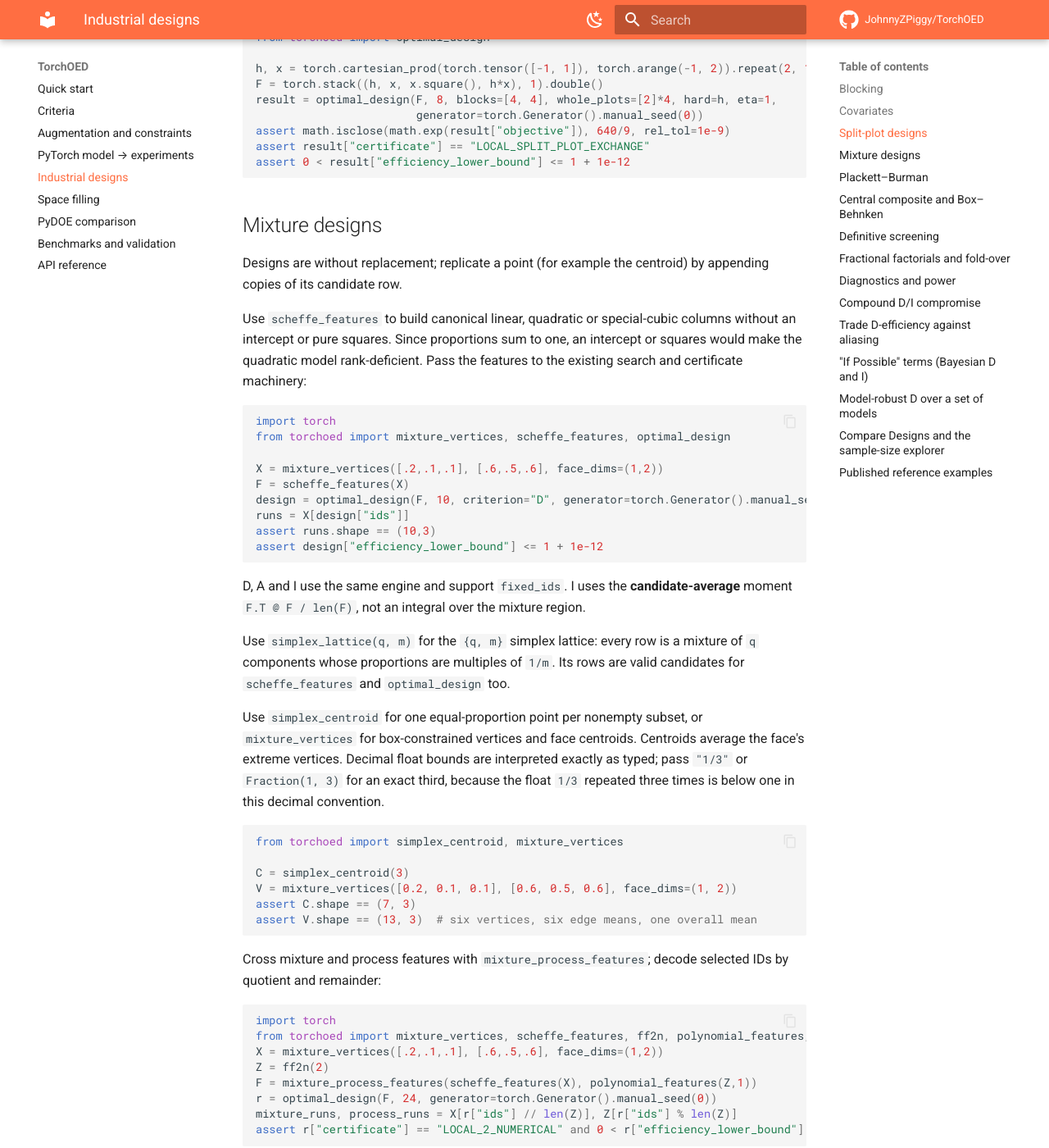
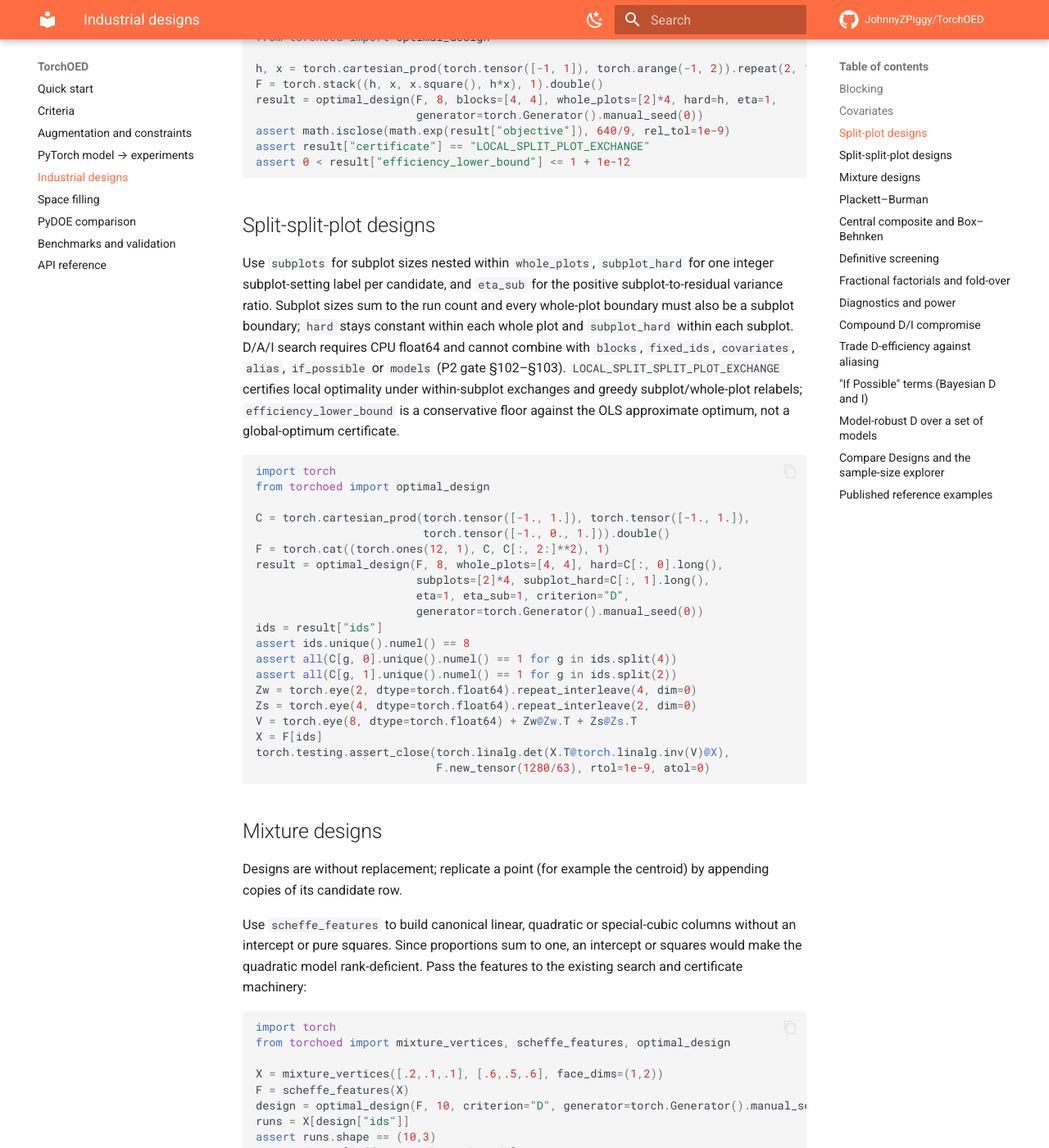
Before and after one commit to JohnnyZPiggy/TorchOED, an MkDocs documentation site: the page built from website/industrial.md, in a window 1280 px wide and 1400 px high, scrolled down 1843 px. Shown: the whole window at 82% size. Built offline with MkDocs 1.6.1 and Material for MkDocs 9.7.7, drawn with Linux system fonts in a browser that asks for light colours; comment, search, counter and statistics services are not loaded.

Commit message:
docs: explain split-split-plot designs (Refs #467) (#470)

````diff
--- a/website/industrial.md
+++ b/website/industrial.md
@@ -79,6 +79,33 @@ result = optimal_design(F, 8, blocks=[4, 4], whole_plots=[2]*4, hard=h, eta=1,
 assert math.isclose(math.exp(result["objective"]), 640/9, rel_tol=1e-9)
 assert result["certificate"] == "LOCAL_SPLIT_PLOT_EXCHANGE"
 assert 0 < result["efficiency_lower_bound"] <= 1 + 1e-12
+```
+
+## Split-split-plot designs
+
+Use `subplots` for subplot sizes nested within `whole_plots`, `subplot_hard` for one integer subplot-setting label per candidate, and `eta_sub` for the positive subplot-to-residual variance ratio. Subplot sizes sum to the run count and every whole-plot boundary must also be a subplot boundary; `hard` stays constant within each whole plot and `subplot_hard` within each subplot. D/A/I search requires CPU float64 and cannot combine with `blocks`, `fixed_ids`, `covariates`, `alias`, `if_possible` or `models` (P2 gate §102–§103). `LOCAL_SPLIT_SPLIT_PLOT_EXCHANGE` certifies local optimality under within-subplot exchanges and greedy subplot/whole-plot relabels; `efficiency_lower_bound` is a conservative floor against the OLS approximate optimum, not a global-optimum certificate.
+
+```python
+import torch
+from torchoed import optimal_design
+
+C = torch.cartesian_prod(torch.tensor([-1., 1.]), torch.tensor([-1., 1.]),
+                         torch.tensor([-1., 0., 1.])).double()
+F = torch.cat((torch.ones(12, 1), C, C[:, 2:]**2), 1)
+result = optimal_design(F, 8, whole_plots=[4, 4], hard=C[:, 0].long(),
+                        subplots=[2]*4, subplot_hard=C[:, 1].long(),
+                        eta=1, eta_sub=1, criterion="D",
+                        generator=torch.Generator().manual_seed(0))
+ids = result["ids"]
+assert ids.unique().numel() == 8
+assert all(C[g, 0].unique().numel() == 1 for g in ids.split(4))
+assert all(C[g, 1].unique().numel() == 1 for g in ids.split(2))
+Zw = torch.eye(2, dtype=torch.float64).repeat_interleave(4, dim=0)
+Zs = torch.eye(4, dtype=torch.float64).repeat_interleave(2, dim=0)
+V = torch.eye(8, dtype=torch.float64) + Zw@Zw.T + Zs@Zs.T
+X = F[ids]
+torch.testing.assert_close(torch.linalg.det(X.T@torch.linalg.inv(V)@X),
+                           F.new_tensor(1280/63), rtol=1e-9, atol=0)
 ```
 
 ## Mixture designs
````
Also changed, not shown: website/api.md (+3 -1 lines).
